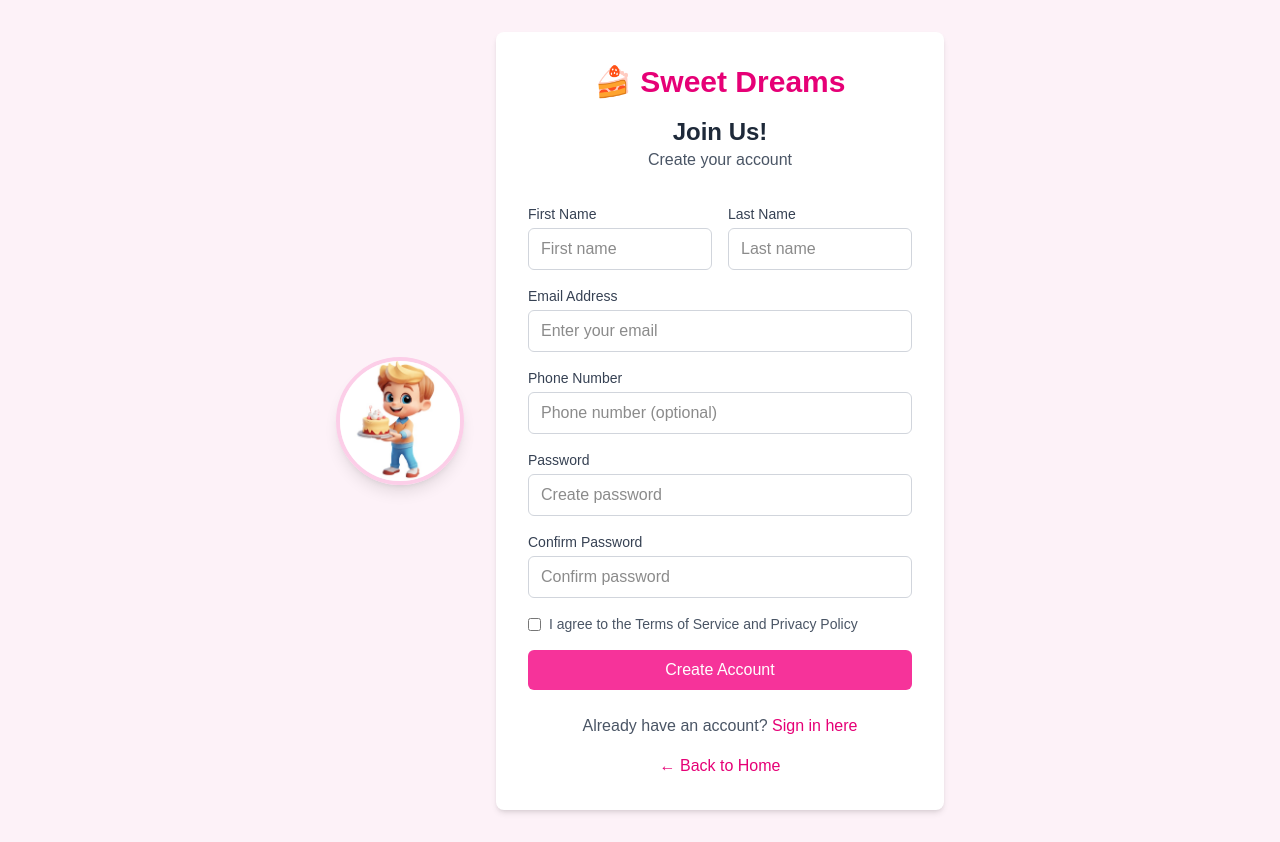
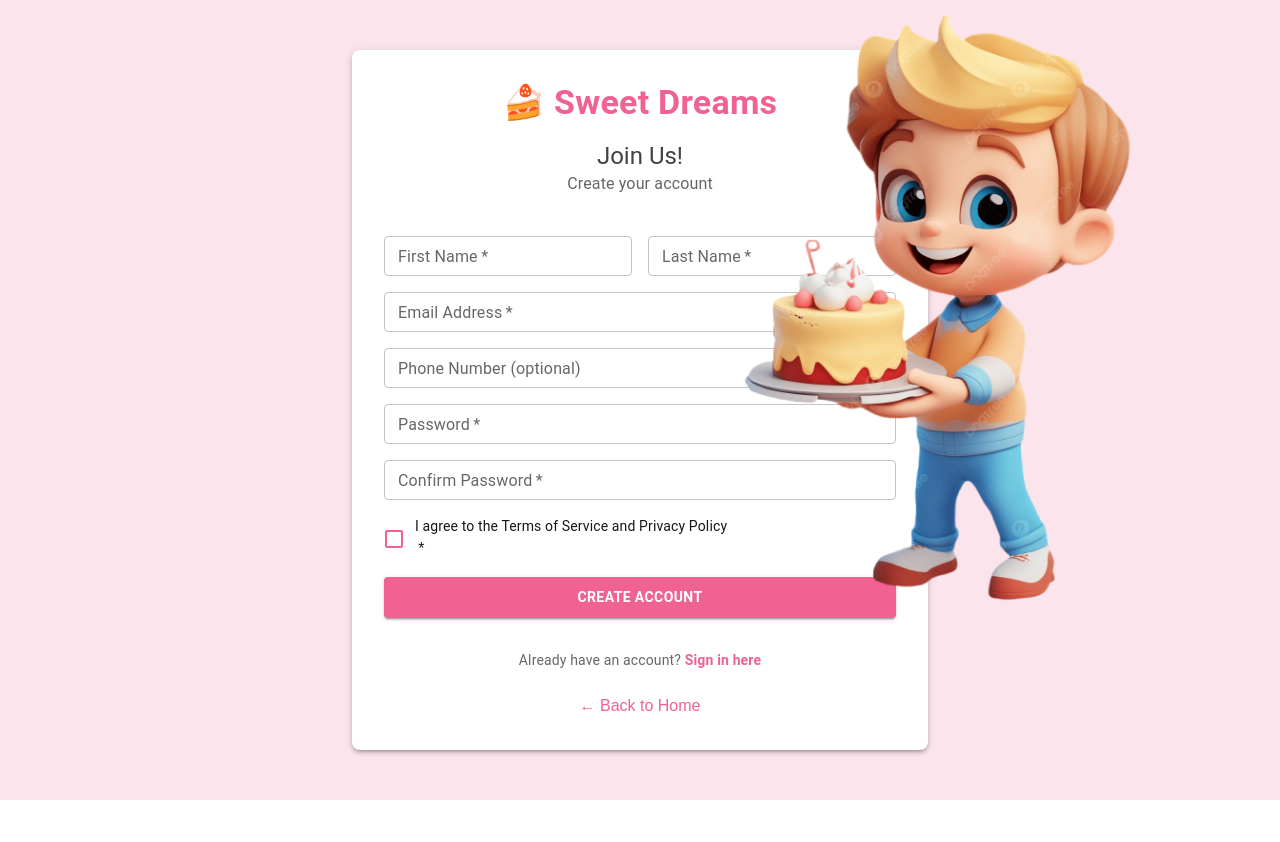
Before and after one commit to KavyaSH02/Cake-Shop, a Next.js app: page /signup in a window 1280 px wide. After the commit the page ends 800 px from the top, so only its background shows below. Built offline with nearby package versions, Linux system fonts and the light colour scheme.

Commit message:
changed the signup page

```diff
--- a/src/app/signup/page.js
+++ b/src/app/signup/page.js
@@ -1,6 +1,7 @@
 "use client";
 import { useState } from "react";
 import Link from "next/link";
+import { Box, Typography, TextField, Button, Checkbox, FormControlLabel, Grid } from "@mui/material";
 
 export default function Signup() {
   const [formData, setFormData] = useState({
@@ -33,147 +34,206 @@
   };
 
   return (
-    <div className="min-h-screen bg-pink-50 flex items-center justify-center py-8">
-      <div className="flex items-center gap-8">
-        {/* Avatar beside the card */}
-        <div className="flex-shrink-0">
-          <img
-            src="/mann.jpg"
-            alt="Avatar"
-            className="w-32 h-32 rounded-full object-cover border-4 border-pink-200 shadow-lg"
-          />
-        </div>
+    <Box
+      sx={{
+        minHeight: "100vh",
+        bgcolor: "#fce4ec",
+        display: "flex",
+        alignItems: "center",
+        justifyContent: "center",
+        px: 2,
+        position: "relative"
+      }}
+    >
+      <Box sx={{ display: "flex", alignItems: "center", gap: 1 }}>
+        <Box
+          component="form"
+          onSubmit={handleSubmit}
+          sx={{
+            maxWidth: 600,
+            width: "100%",
+            bgcolor: "white",
+            borderRadius: 2,
+            boxShadow: 3,
+            p: 4,
+            display: "flex",
+            flexDirection: "column",
+            gap: 2
+          }}
+        >
+          <Box textAlign="center" mb={3}>
+            <Typography variant="h4" fontWeight="bold" color="#f06292" gutterBottom>
+              🍰 Sweet Dreams
+            </Typography>
+            <Typography variant="h5" fontWeight="semibold" color="#424242" mt={2}>
+              Join Us!
+            </Typography>
+            <Typography variant="body1" color="#666">
+              Create your account
+            </Typography>
+          </Box>
 
-        {/* Signup Card */}
-        <div className="max-w-md w-full bg-white rounded-lg shadow-md p-8">
-          <div className="text-center mb-8">
-            <h1 className="text-3xl font-bold text-pink-600">🍰 Sweet Dreams</h1>
-            <h2 className="text-2xl font-semibold text-gray-800 mt-4">Join Us!</h2>
-            <p className="text-gray-600">Create your account</p>
-          </div>
-
-        <form onSubmit={handleSubmit} className="space-y-4">
-          <div className="grid grid-cols-2 gap-4">
-            <div>
-              <label className="block text-sm font-medium text-gray-700 mb-1">
-                First Name
-              </label>
-              <input
-                type="text"
+          <Grid container spacing={2}>
+            <Grid item xs={6}>
+              <TextField
+                variant="outlined"
                 name="firstName"
+                label="First Name"
                 value={formData.firstName}
                 onChange={handleChange}
                 required
-                className="w-full px-3 py-2 border border-gray-300 rounded-md focus:outline-none focus:ring-2 focus:ring-pink-500"
-                placeholder="First name"
+                fullWidth
+                size="small"
+                sx={{
+                  "& .MuiOutlinedInput-root": {
+                    "&:hover fieldset": { borderColor: "#f06292" },
+                    "&.Mui-focused fieldset": { borderColor: "#f06292" }
+                  }
+                }}
               />
-            </div>
-            <div>
-              <label className="block text-sm font-medium text-gray-700 mb-1">
-                Last Name
-              </label>
-              <input
-                type="text"
+            </Grid>
+            <Grid item xs={6}>
+              <TextField
+                variant="outlined"
                 name="lastName"
+                label="Last Name"
                 value={formData.lastName}
                 onChange={handleChange}
                 required
-                className="w-full px-3 py-2 border border-gray-300 rounded-md focus:outline-none focus:ring-2 focus:ring-pink-500"
-                placeholder="Last name"
+                fullWidth
+                size="small"
+                sx={{
+                  "& .MuiOutlinedInput-root": {
+                    "&:hover fieldset": { borderColor: "#f06292" },
+                    "&.Mui-focused fieldset": { borderColor: "#f06292" }
+                  }
+                }}
               />
-            </div>
-          </div>
+            </Grid>
+          </Grid>
 
-          <div>
-            <label className="block text-sm font-medium text-gray-700 mb-1">
-              Email Address
-            </label>
-            <input
+          <TextField
+            variant="outlined"
+            name="email"
+            label="Email Address"
             type="email"
-              name="email"
             value={formData.email}
             onChange={handleChange}
             required
-              className="w-full px-3 py-2 border border-gray-300 rounded-md focus:outline-none focus:ring-2 focus:ring-pink-500"
-              placeholder="Enter your email"
+            fullWidth
+            size="small"
+            sx={{
+              "& .MuiOutlinedInput-root": {
+                "&:hover fieldset": { borderColor: "#f06292" },
+                "&.Mui-focused fieldset": { borderColor: "#f06292" }
+              }
+            }}
           />
-          </div>
 
-          <div>
-            <label className="block text-sm font-medium text-gray-700 mb-1">
-              Phone Number
-            </label>
-            <input
+          <TextField
+            variant="outlined"
+            name="phone"
+            label="Phone Number (optional)"
             type="tel"
-              name="phone"
             value={formData.phone}
             onChange={handleChange}
-              className="w-full px-3 py-2 border border-gray-300 rounded-md focus:outline-none focus:ring-2 focus:ring-pink-500"
-              placeholder="Phone number (optional)"
+            fullWidth
+            size="small"
+            sx={{
+              "& .MuiOutlinedInput-root": {
+                "&:hover fieldset": { borderColor: "#f06292" },
+                "&.Mui-focused fieldset": { borderColor: "#f06292" }
+              }
+            }}
           />
-          </div>
 
-          <div>
-            <label className="block text-sm font-medium text-gray-700 mb-1">
-              Password
-            </label>
-            <input
+          <TextField
+            variant="outlined"
+            name="password"
+            label="Password"
             type="password"
-              name="password"
             value={formData.password}
             onChange={handleChange}
             required
-              className="w-full px-3 py-2 border border-gray-300 rounded-md focus:outline-none focus:ring-2 focus:ring-pink-500"
-              placeholder="Create password"
+            fullWidth
+            size="small"
+            sx={{
+              "& .MuiOutlinedInput-root": {
+                "&:hover fieldset": { borderColor: "#f06292" },
+                "&.Mui-focused fieldset": { borderColor: "#f06292" }
+              }
+            }}
           />
-          </div>
 
-          <div>
-            <label className="block text-sm font-medium text-gray-700 mb-1">
-              Confirm Password
-            </label>
-            <input
+          <TextField
+            variant="outlined"
+            name="confirmPassword"
+            label="Confirm Password"
             type="password"
-              name="confirmPassword"
             value={formData.confirmPassword}
             onChange={handleChange}
             required
-              className="w-full px-3 py-2 border border-gray-300 rounded-md focus:outline-none focus:ring-2 focus:ring-pink-500"
-              placeholder="Confirm password"
+            fullWidth
+            size="small"
+            sx={{
+              "& .MuiOutlinedInput-root": {
+                "&:hover fieldset": { borderColor: "#f06292" },
+                "&.Mui-focused fieldset": { borderColor: "#f06292" }
+              }
+            }}
           />
-          </div>
 
-          <div className="flex items-center">
-            <input type="checkbox" required className="mr-2" />
-            <span className="text-sm text-gray-600">
-              I agree to the Terms of Service and Privacy Policy
-            </span>
-          </div>
+          <FormControlLabel
+            control={<Checkbox required sx={{ color: "#f06292" }} />}
+            label={<Typography fontSize={14}>I agree to the Terms of Service and Privacy Policy</Typography>}
+            sx={{ alignSelf: "start" }}
+          />
 
-          <button
+          <Button
             type="submit"
-            className="w-full bg-pink-500 text-white py-2 px-4 rounded-md hover:bg-pink-600 focus:outline-none focus:ring-2 focus:ring-pink-500"
+            variant="contained"
+            fullWidth
+            sx={{
+              bgcolor: "#f06292",
+              "&:hover": { bgcolor: "#ec407a" },
+              color: "white",
+              py: 1,
+              fontWeight: "bold"
+            }}
           >
             Create Account
-          </button>
-        </form>
+          </Button>
 
-        <div className="mt-6 text-center">
-          <p className="text-gray-600">
+          <Box textAlign="center" mt={2}>
+            <Typography variant="body2" color="#666">
               Already have an account?{" "}
-            <Link href="/login" className="text-pink-600 hover:text-pink-800 font-medium">
+              <Link href="/login" style={{ color: "#f06292", fontWeight: "bold", textDecoration: "none" }}>
                 Sign in here
               </Link>
-          </p>
-        </div>
+            </Typography>
+          </Box>
 
-        <div className="mt-4 text-center">
-          <Link href="/" className="text-pink-600 hover:text-pink-800">
+          <Box textAlign="center" mt={1}>
+            <Link href="/" style={{ color: "#f06292", textDecoration: "none" }}>
               ← Back to Home
             </Link>
-        </div>
-        </div>
-      </div>
-    </div>
+          </Box>
+        </Box>
+
+        <Box
+          component="img"
+          src="/ccc.jpg"
+          alt="Avatar"
+          sx={{
+            height: 600,
+            width: "auto",
+            objectFit: "contain",
+            position: "absolute",
+            top: 16,
+            right: 16
+          }}
+        />
+      </Box>
+    </Box>
   );
 }
```
Lines whose indentation alone changed are shown as unchanged.
